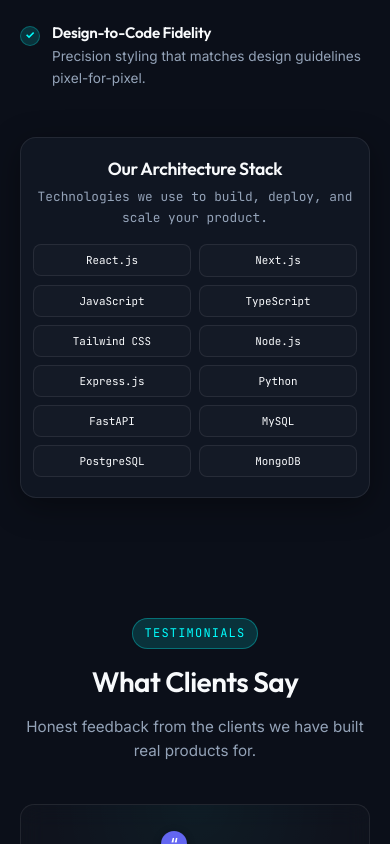
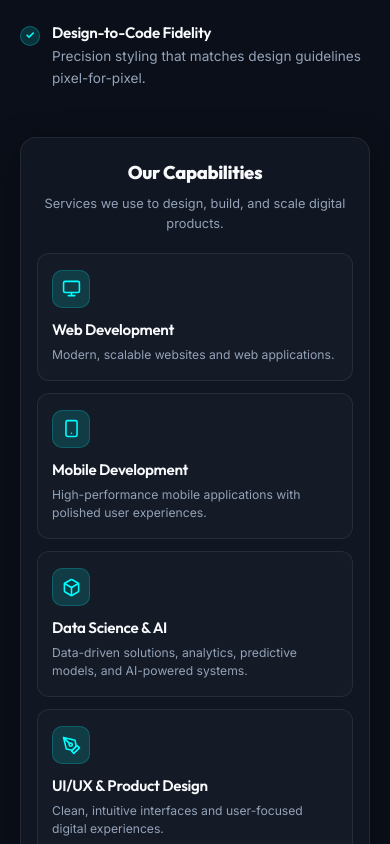
Before and after one commit to Bablushakya/ApexSpider-Innovation, a React (Vite) app: page / in a window 390 px wide. Shown: the part 6520-7364 px from the top of the page. Built offline with nearby package versions, Linux system fonts and the light colour scheme.

Commit message:
fix tech stack

```diff
--- a/src/components/About.css
+++ b/src/components/About.css
@@ -75,111 +75,98 @@
   color: var(--color-text-secondary);
 }
 
-/* Tech Grid styling */
-.tech-stack-container {
-  padding: 36px 32px 32px;
+/* Capabilities Container styling */
+.capabilities-container {
+  padding: 40px 36px 36px;
   text-align: center;
   background: rgba(15, 23, 42, 0.5);
   border-color: rgba(255, 255, 255, 0.05);
 }
 
-.tech-grid-title {
-  font-size: 1.35rem;
-  margin-bottom: 8px;
-  font-weight: 600;
+.capabilities-title {
+  font-size: 1.5rem;
+  margin-bottom: 10px;
+  font-weight: 700;
+  letter-spacing: -0.02em;
 }
 
-.tech-grid-subtitle {
-  font-size: 0.85rem;
+.capabilities-subtitle {
+  font-size: 0.88rem;
   color: var(--color-text-secondary);
-  margin-bottom: 20px;
-  font-family: var(--font-mono);
+  margin-bottom: 32px;
+  line-height: 1.5;
+  max-width: 480px;
+  margin-left: auto;
+  margin-right: auto;
 }
 
-/* Category filter pills */
-.tech-filter-row {
-  display: flex;
-  flex-wrap: wrap;
-  gap: 8px;
-  justify-content: center;
-  margin-bottom: 24px;
+/* Capabilities grid */
+.capabilities-grid {
+  display: grid;
+  grid-template-columns: repeat(2, 1fr);
+  gap: 16px;
 }
 
-.tech-filter-pill {
-  font-family: var(--font-mono);
-  font-size: 0.72rem;
-  padding: 4px 12px;
-  border-radius: 99px;
-  border: 1px solid var(--border-glass);
-  background: rgba(255, 255, 255, 0.02);
-  color: var(--color-text-secondary);
-  cursor: pointer;
-  transition: background 0.2s ease, border-color 0.2s ease, color 0.2s ease;
-  text-transform: uppercase;
-  letter-spacing: 0.06em;
-}
-
-.tech-filter-pill:hover {
-  border-color: var(--color-accent-teal);
-  color: var(--color-text-primary);
-}
-
-.tech-filter-pill.active {
-  background: var(--color-accent-teal-muted);
-  border-color: var(--color-accent-teal);
-  color: var(--color-accent-teal);
-}
-
-.tech-filter-pill:focus-visible {
-  outline: 2px solid var(--color-accent-teal);
-  outline-offset: 3px;
-}
-
-/* Tech grid */
-.tech-grid {
-  display: grid;
-  grid-template-columns: repeat(4, 1fr);
-  gap: 10px;
-}
-
-.tech-item {
+.capability-card {
   display: flex;
   flex-direction: column;
-  align-items: center;
-  justify-content: center;
-  gap: 4px;
-  padding: 12px 8px;
+  align-items: flex-start;
+  text-align: left;
+  padding: 24px 20px;
   background: rgba(255, 255, 255, 0.02);
   border: 1px solid var(--border-glass);
-  border-radius: 10px;
+  border-radius: 12px;
   transition: var(--transition-smooth);
   cursor: default;
 }
 
-.tech-item:hover {
-  background: rgba(255, 255, 255, 0.05);
+.capability-card:hover {
+  background: rgba(255, 255, 255, 0.04);
   border-color: var(--color-accent-teal);
-  box-shadow: 0 0 15px rgba(0, 255, 255, 0.12);
+  box-shadow: 0 4px 20px rgba(0, 255, 255, 0.08);
 }
 
-.tech-name {
-  font-size: 0.75rem;
-  font-family: var(--font-mono);
+.capability-icon {
+  width: 44px;
+  height: 44px;
+  display: flex;
+  align-items: center;
+  justify-content: center;
+  border-radius: 10px;
+  background: var(--color-accent-teal-muted);
+  border: 1px solid rgba(0, 255, 255, 0.2);
+  color: var(--color-accent-teal);
+  margin-bottom: 16px;
+  transition: var(--transition-smooth);
+}
+
+.capability-card:hover .capability-icon {
+  background: var(--color-accent-teal);
+  color: var(--color-bg-deep);
+  border-color: var(--color-accent-teal);
+  box-shadow: var(--shadow-teal-glow);
+  transform: scale(1.05);
+}
+
+.capability-icon svg {
+  width: 22px;
+  height: 22px;
+  stroke-width: 2;
+}
+
+.capability-title {
+  font-size: 1.05rem;
+  font-weight: 600;
+  margin-bottom: 8px;
   color: var(--color-text-primary);
-  text-align: center;
   line-height: 1.3;
 }
 
-.tech-item:hover .tech-name {
-  color: var(--color-accent-teal);
-}
-
-.tech-category-badge {
-  font-size: 0.6rem;
-  font-family: var(--font-mono);
+.capability-description {
+  font-size: 0.82rem;
   color: var(--color-text-secondary);
-  opacity: 0.6;
-  text-align: center;
+  line-height: 1.5;
+  margin: 0;
 }
 
 /* Responsiveness */
@@ -193,8 +180,8 @@
     font-size: 2rem;
   }
 
-  .tech-grid {
-    grid-template-columns: repeat(3, 1fr);
+  .capabilities-grid {
+    grid-template-columns: repeat(2, 1fr);
   }
 }
 
@@ -211,26 +198,87 @@
     font-size: 1rem;
   }
 
-  .tech-stack-container {
-    padding: 24px 16px;
+  .capabilities-container {
+    padding: 32px 24px 28px;
     background: rgba(15, 23, 42, 0.3); /* Lighter background on mobile */
   }
 
-  .tech-grid-title {
+  .capabilities-title {
+    font-size: 1.3rem;
+  }
+
+  .capabilities-subtitle {
+    font-size: 0.85rem;
+    margin-bottom: 24px;
+  }
+
+  .capabilities-grid {
+    gap: 12px;
+  }
+
+  .capability-card {
+    padding: 20px 16px;
+  }
+
+  .capability-icon {
+    width: 40px;
+    height: 40px;
+    margin-bottom: 14px;
+  }
+
+  .capability-icon svg {
+    width: 20px;
+    height: 20px;
+  }
+
+  .capability-title {
+    font-size: 1rem;
+  }
+
+  .capability-description {
+    font-size: 0.8rem;
+  }
+
+  /* Disable hover effects on mobile */
+  .capability-card:hover {
+    background: rgba(255, 255, 255, 0.02);
+    box-shadow: none;
+  }
+
+  .capability-card:hover .capability-icon {
+    transform: none;
+  }
+}
+
+@media (max-width: 640px) {
+  .capabilities-grid {
+    grid-template-columns: 1fr;
+    gap: 12px;
+  }
+
+  .capabilities-container {
+    padding: 28px 20px 24px;
+  }
+
+  .capabilities-title {
     font-size: 1.2rem;
   }
 
-  .tech-grid {
-    grid-template-columns: repeat(2, 1fr);
-    gap: 8px;
+  .capabilities-subtitle {
+    font-size: 0.82rem;
   }
 
-  .tech-item {
-    padding: 10px 6px;
+  .capability-card {
+    padding: 18px 16px;
   }
 
-  .tech-name {
-    font-size: 0.7rem;
+  .capability-title {
+    font-size: 0.98rem;
+    margin-bottom: 6px;
+  }
+
+  .capability-description {
+    font-size: 0.78rem;
   }
 }
 
@@ -263,38 +311,39 @@
     font-size: 0.85rem;
   }
 
-  .tech-grid {
-    grid-template-columns: repeat(2, 1fr);
-    gap: 8px;
+  .capabilities-container {
+    padding: 24px 16px 20px;
   }
 
-  .tech-stack-container {
-    padding: 20px 12px;
+  .capabilities-title {
+    font-size: 1.15rem;
   }
 
-  .tech-grid-title {
-    font-size: 1.1rem;
+  .capabilities-subtitle {
+    font-size: 0.8rem;
+    margin-bottom: 20px;
   }
 
-  .tech-grid-subtitle {
-    font-size: 0.8rem;
-    margin-bottom: 16px;
+  .capability-card {
+    padding: 16px 14px;
   }
 
-  .tech-item {
-    padding: 8px 6px;
-    border-radius: 8px;
+  .capability-icon {
+    width: 38px;
+    height: 38px;
+    margin-bottom: 12px;
   }
 
-  .tech-name {
-    font-size: 0.68rem;
+  .capability-icon svg {
+    width: 19px;
+    height: 19px;
   }
 
-  .tech-category-badge {
-    display: none; /* Hide category badge on small mobile */
+  .capability-title {
+    font-size: 0.95rem;
   }
 
-  .tech-filter-row {
-    gap: 6px;
+  .capability-description {
+    font-size: 0.76rem;
   }
 }
--- a/src/components/About.jsx
+++ b/src/components/About.jsx
@@ -4,55 +4,69 @@
 
 const premiumEase = [0.16, 1, 0.3, 1];
 
-/* ── Real technology stack, grouped by category ─────────── */
-const TECH_CATEGORIES = [
+/* ── Core Capabilities ─────────────────────────────────── */
+const CAPABILITIES = [
   {
-    // label: 'Frontend',
-    items: ['React.js', 'Next.js', 'JavaScript', 'TypeScript', 'Tailwind CSS'],
+    id: 'web',
+    title: 'Web Development',
+    description: 'Modern, scalable websites and web applications.',
+    icon: (
+      <svg width="24" height="24" viewBox="0 0 24 24" fill="none" stroke="currentColor" strokeWidth="2" strokeLinecap="round" strokeLinejoin="round">
+        <rect x="2" y="3" width="20" height="14" rx="2" />
+        <path d="M8 21h8M12 17v4" />
+      </svg>
+    ),
   },
   {
-    // label: 'Backend',
-    items: ['Node.js', 'Express.js', 'Python', 'FastAPI'],
+    id: 'mobile',
+    title: 'Mobile Development',
+    description: 'High-performance mobile applications with polished user experiences.',
+    icon: (
+      <svg width="24" height="24" viewBox="0 0 24 24" fill="none" stroke="currentColor" strokeWidth="2" strokeLinecap="round" strokeLinejoin="round">
+        <rect x="5" y="2" width="14" height="20" rx="2" />
+        <path d="M12 18h.01" />
+      </svg>
+    ),
   },
   {
-    // label: 'Database',
-    items: ['MySQL', 'PostgreSQL', 'MongoDB'],
+    id: 'data',
+    title: 'Data Science & AI',
+    description: 'Data-driven solutions, analytics, predictive models, and AI-powered systems.',
+    icon: (
+      <svg width="24" height="24" viewBox="0 0 24 24" fill="none" stroke="currentColor" strokeWidth="2" strokeLinecap="round" strokeLinejoin="round">
+        <path d="M21 16V8a2 2 0 0 0-1-1.73l-7-4a2 2 0 0 0-2 0l-7 4A2 2 0 0 0 3 8v8a2 2 0 0 0 1 1.73l7 4a2 2 0 0 0 2 0l7-4A2 2 0 0 0 21 16z" />
+        <polyline points="3.27 6.96 12 12.01 20.73 6.96" />
+        <line x1="12" y1="22.08" x2="12" y2="12" />
+      </svg>
+    ),
   },
-  // {
-  //   label: 'Cloud & Hosting',
-  //   items: ['Vercel', 'Netlify', 'AWS', 'Cloudflare'],
-  // },
-  // {
-  //   label: 'Dev Tools',
-  //   items: ['Git', 'GitHub', 'Docker', 'Postman', 'VS Code'],
-  // },
-  // {
-  //   label: 'Analytics & SEO',
-  //   items: ['Google Analytics', 'Search Console', 'Tag Manager', 'Ahrefs', 'SEMrush'],
-  // },
-  // {
-  //   label: 'UI Design',
-  //   items: ['Figma', 'Adobe XD', 'Photoshop'],
-  // },
+  {
+    id: 'design',
+    title: 'UI/UX & Product Design',
+    description: 'Clean, intuitive interfaces and user-focused digital experiences.',
+    icon: (
+      <svg width="24" height="24" viewBox="0 0 24 24" fill="none" stroke="currentColor" strokeWidth="2" strokeLinecap="round" strokeLinejoin="round">
+        <path d="M12 19l7-7 3 3-7 7-3-3z" />
+        <path d="M18 13l-1.5-7.5L2 2l3.5 14.5L13 18l5-5z" />
+        <path d="M2 2l7.586 7.586" />
+        <circle cx="11" cy="11" r="2" />
+      </svg>
+    ),
+  },
 ];
 
-/* All items flattened for the animated grid */
-const ALL_ITEMS = TECH_CATEGORIES.flatMap((cat) =>
-  cat.items.map((name) => ({ name, category: cat.label }))
-);
-
-const techContainerVariants = {
-  hidden:  {},
-  visible: { transition: { staggerChildren: 0.04, delayChildren: 0.15 } },
+const capabilityContainerVariants = {
+  hidden: {},
+  visible: { transition: { staggerChildren: 0.08, delayChildren: 0.15 } },
 };
 
-const techItemVariants = {
-  hidden:  { opacity: 0, scale: 0.85, filter: 'blur(3px)' },
+const capabilityItemVariants = {
+  hidden: { opacity: 0, y: 20, filter: 'blur(3px)' },
   visible: {
     opacity: 1,
-    scale: 1,
+    y: 0,
     filter: 'blur(0px)',
-    transition: { duration: 0.55, ease: premiumEase },
+    transition: { duration: 0.6, ease: premiumEase },
   },
 };
 
@@ -114,7 +128,7 @@
           </div>
         </motion.div>
 
-        {/* ── Right: Tech Stack ────────────────────────────── */}
+        {/* ── Right: Capabilities ──────────────────────────── */}
         <motion.div
           className="about-visual"
           initial={{ opacity: 0, y: 35, scale: 0.98, filter: 'blur(6px)' }}
@@ -122,36 +136,36 @@
           viewport={{ once: true, margin: '-10%' }}
           transition={{ duration: 0.9, ease: premiumEase, delay: 0.15 }}
         >
-          <div className="tech-stack-container glass-panel">
-            <h3 className="tech-grid-title">Our Architecture Stack</h3>
-            <p className="tech-grid-subtitle">
-              Technologies we use to build, deploy, and scale your product.
+          <div className="capabilities-container glass-panel">
+            <h3 className="capabilities-title">Our Capabilities</h3>
+            <p className="capabilities-subtitle">
+              Services we use to design, build, and scale digital products.
             </p>
 
-            {/* Animated tech grid */}
+            {/* Capabilities grid */}
             <motion.div
-              className="tech-grid"
-              variants={techContainerVariants}
+              className="capabilities-grid"
+              variants={capabilityContainerVariants}
               initial="hidden"
               whileInView="visible"
               viewport={{ once: true }}
             >
-              {ALL_ITEMS.map((tech, idx) => (
+              {CAPABILITIES.map((capability) => (
                 <motion.div
-                  key={idx}
-                  className="tech-item"
-                  title={tech.category}
-                  variants={techItemVariants}
+                  key={capability.id}
+                  className="capability-card"
+                  variants={capabilityItemVariants}
                   whileHover={{
-                    scale: 1.08,
-                    y: -3,
+                    y: -4,
                     borderColor: 'var(--color-accent-teal)',
-                    boxShadow: '0 4px 15px rgba(0, 255, 255, 0.15)',
                   }}
-                  transition={{ type: 'spring', stiffness: 400, damping: 15 }}
+                  transition={{ type: 'spring', stiffness: 400, damping: 20 }}
                 >
-                  <span className="tech-name">{tech.name}</span>
-                  <span className="tech-category-badge">{tech.category}</span>
+                  <div className="capability-icon">
+                    {capability.icon}
+                  </div>
+                  <h4 className="capability-title">{capability.title}</h4>
+                  <p className="capability-description">{capability.description}</p>
                 </motion.div>
               ))}
             </motion.div>
```
